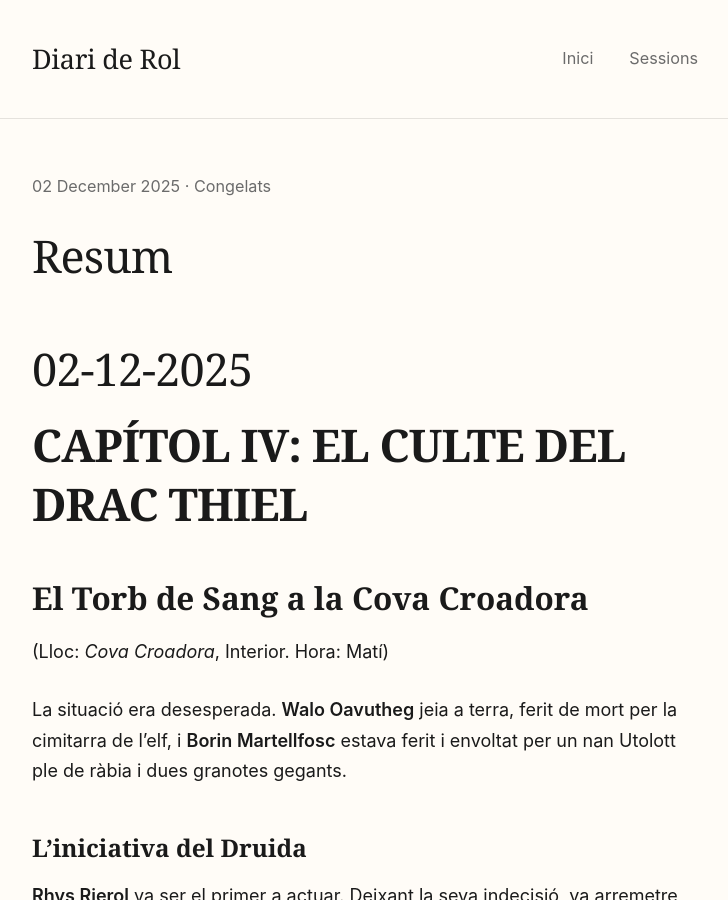
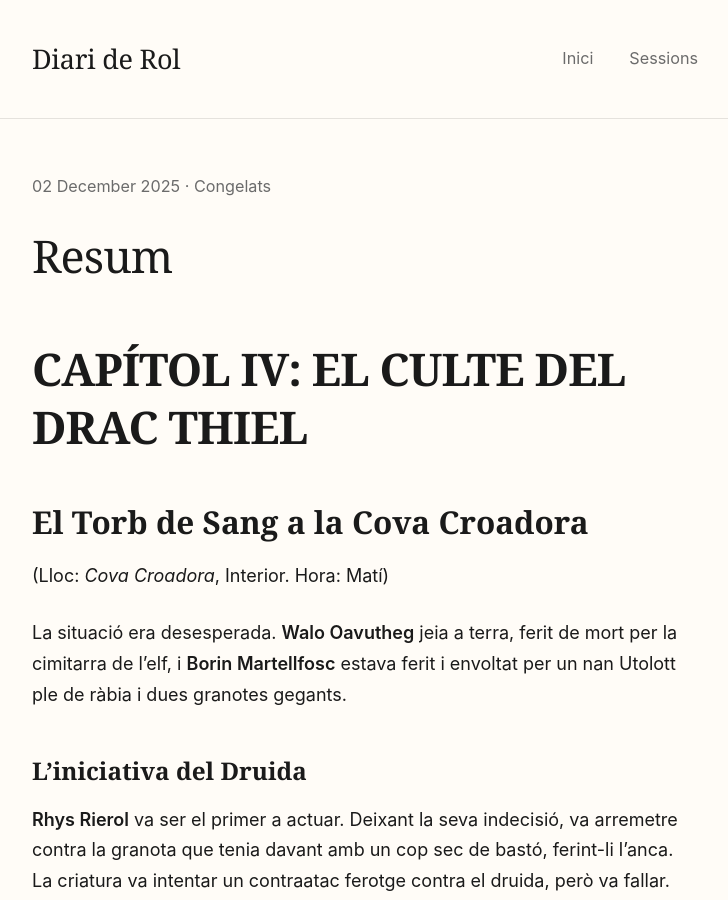
Before and after one commit to xnaveira/xnaveira.github.io, a Jekyll site: the page built from _posts/2025-12-02-Resum.markdown, in a window 1280 px wide and 900 px high. Shown: the whole window, without its empty margins (275-1003 px from the left). Built offline with Jekyll 4.4.1, drawn with Linux system fonts in a browser that asks for light colours.

Commit message:
Remove date header from Resum markdown
Removed date header from the Resum markdown file.

```diff
--- a/_posts/2025-12-02-Resum.markdown
+++ b/_posts/2025-12-02-Resum.markdown
@@ -1,8 +1,6 @@
 ---
 tags: [Congelats]
 ---
-# 02-12-2025
-
 # **CAPÍTOL IV: EL CULTE DEL DRAC THIEL**
 
 ## **El Torb de Sang a la Cova Croadora**
```
